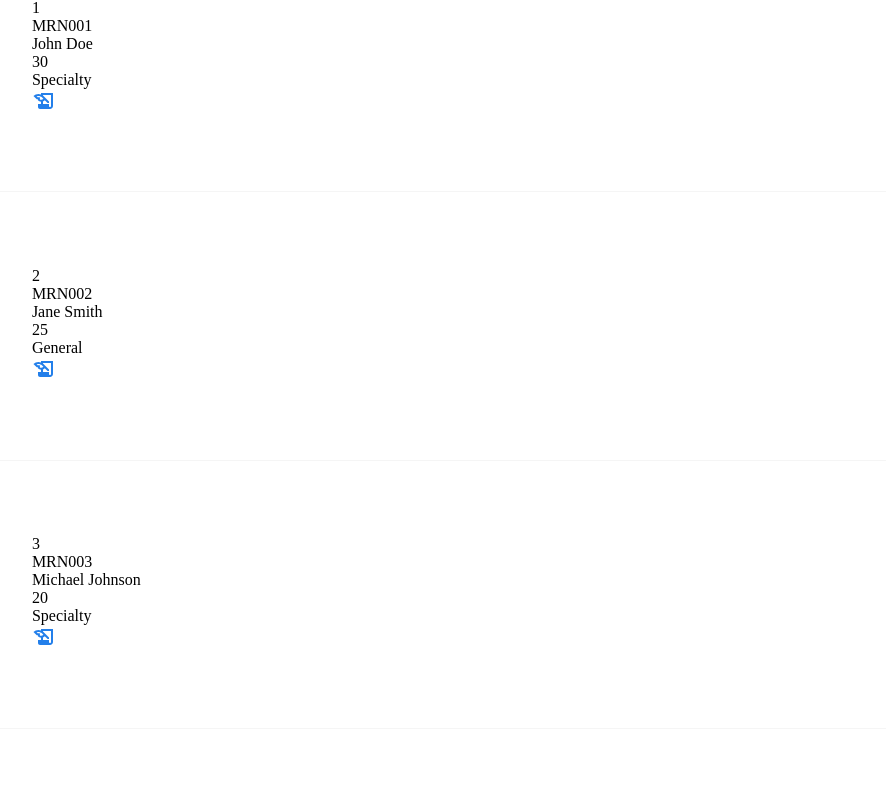
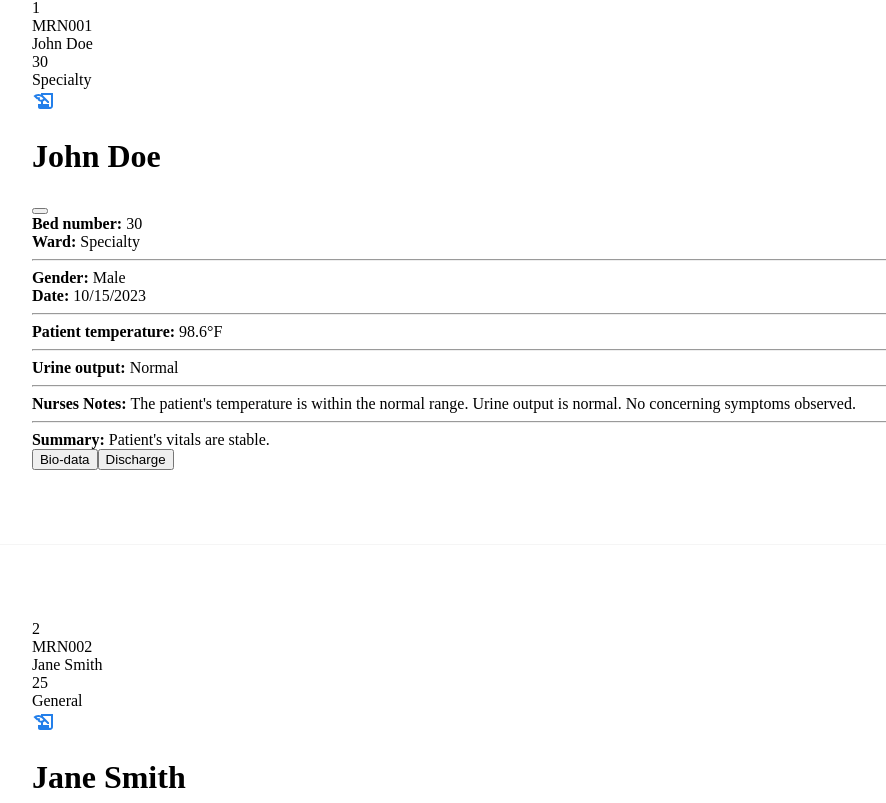
Before and after one commit to Fareed0001/Medical-records-system-01, a Next.js app: page /DoctorDashboard/Admission in a window 1280 px wide. Shown: the part 4497-5300 px from the top of the page, without its empty margins (147-1033 px from the left). Built offline with nearby package versions, Linux system fonts and the light colour scheme.

Commit message:
nurses modal

```diff
--- a/src/pages/DoctorDashboard/Admission/index.jsx
+++ b/src/pages/DoctorDashboard/Admission/index.jsx
@@ -3,7 +3,6 @@ import Sidebar from '@/components/Sidebar/DoctorSidebar/Sidebar';
 import Navbar from '@/components/Navbar/DoctorNavbar/DoctorNavbar';
 import styles from "@/pages/DoctorDashboard/Styles.module.css";
 import { BiSearch } from "react-icons/bi";
-import { BsTrashFill } from "react-icons/bs";
 import { MdHistoryEdu } from "react-icons/md";
 import { GrFormNextLink, GrFormPreviousLink } from "react-icons/gr";
 import { patientData } from "@/components/Data/PatientData";
@@ -117,7 +116,61 @@ const Index = () => {
                                             <div className='col-2 d-none d-lg-block'>{patient.ward.capacity}</div>
                                             <div className='col-2 d-none d-lg-block'>{patient.ward.wardType}</div>
                                             <div className='col-3 col-sm-2 col-lg-1'>
-                                                <MdHistoryEdu className={styles.historyIcon} />
+                                            <MdHistoryEdu
+                                                className={styles.historyIcon}
+                                                type="button"
+                                                data-bs-toggle="modal"
+                                                data-bs-target={`#staticBackdrop-${patient.medicalRecordNumber}`} // Use a unique identifier
+                                            />
+                                            <div class="modal fade" id={`staticBackdrop-${patient.medicalRecordNumber}`} data-bs-backdrop="static" data-bs-keyboard="false" tabindex="-1" aria-labelledby={`staticBackdropLabel-${patient.medicalRecordNumber}`} aria-hidden="true">
+                                                <div class="modal-dialog">
+                                                    <div class="modal-content">
+                                                    <div class="modal-header">
+                                                        <h1 class="modal-title fs-5" id={`staticBackdropLabel-${patient.medicalRecordNumber}`}>{patient.name}</h1>
+                                                        <button type="button" class="btn-close" data-bs-dismiss="modal" aria-label="Close"></button>
+                                                    </div>
+                                                    <div class="modal-body">
+                                                        <div className="row">
+                                                            <div className="col-md-6">
+                                                                <strong>Bed number: </strong>
+                                                                {patient.ward.capacity}
+                                                            </div>
+                                                            <div className="col-md-6">
+                                                                <strong>Ward: </strong>
+                                                                {patient.ward.wardType}
+                                                            </div>
+                                                        </div>
+                                                        <hr />
+                                                        <div className="row">
+                                                            <div className="col-md-6">
+                                                                <strong>Gender: </strong>
+                                                                {patient.gender}
+                                                            </div>
+                                                            <div className="col-md-6">
+                                                                <strong>Date: </strong>
+                                                                {patient.nursesNote.date}
+                                                            </div>
+                                                        </div>
+                                                        <hr />
+                                                        <strong>Patient temperature: </strong>
+                                                        {patient.nursesNote.temperature}
+                                                        <hr />
+                                                        <strong>Urine output: </strong>
+                                                        {patient.nursesNote.urineOutput}
+                                                        <hr />
+                                                        <strong>Nurses Notes: </strong>
+                                                        {patient.nursesNote.notes}
+                                                        <hr />
+                                                        <strong>Summary: </strong>
+                                                        {patient.nursesNote.summary}
+                                                    </div>
+                                                        <div class="modal-footer">
+                                                            <button type="button" class="btn btn-secondary">Bio-data</button>
+                                                            <button type="button" class="btn btn-primary" data-bs-dismiss="modal">Discharge</button>
+                                                        </div>
+                                                    </div>
+                                                </div>
+                                            </div>
                                             </div>
                                         </div>
                                     </div>
```
Also changed, not shown: src/pages/AdminDashboard/Styles.module.css (+14 -1 lines), src/pages/DoctorDashboard/[...bio-data].jsx (added, +59 -0 lines), src/pages/DoctorDashboard/NursesNote/index.jsx (indentation only).
